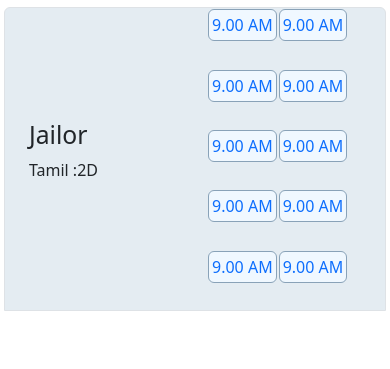
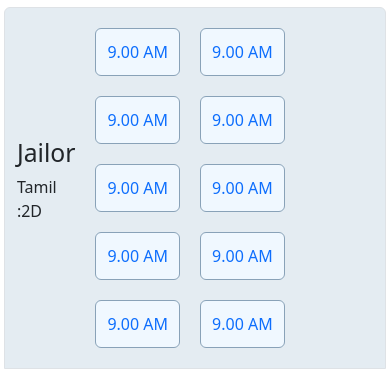
Before and after one commit to THN-SWE/cinema-ticket-booking, a plain HTML site: page index.html in a window 390 px wide. Shown: the part 503-872 px from the top of the page. Before the commit the page ends 844 px from the top, so only its background shows below. Drawn offline with nearby package versions, Linux system fonts and the light colour scheme.

Commit message:
second commit. tried to make little responsive

```diff
--- a/index.html
+++ b/index.html
@@ -56,9 +56,9 @@
       </div>
       <!-- date picker end  -->
     </div>
-    <div class="container-fluid rounded-top border body">
-      <div class="container movie_name"><h2>Jailor</h2> <p>Tamil :2D</p></div>
-      <div class="container show_times">
+    <div class="container-fluid rounded-top border body d-flex">
+      <div class="  movie_name flex-grow-1"><h2>Jailor</h2> <p>Tamil :2D</p></div>
+      <div class="  show_times ">
         <div class="rounded"><button class="btn "><a href="#">9.00 AM</a></button></div>
         <div class="rounded"><button class="btn "><a href="#">9.00 AM</a></button></div>
         <div class="rounded"><button class="btn "><a href="#">9.00 AM</a></button></div>
--- a/style.css
+++ b/style.css
@@ -1,3 +1,4 @@
+
 .theater{
     color: aliceblue;
     /* background-color: rgb(25, 25, 42); */
@@ -63,7 +64,7 @@
     background-color: rgb(228, 236, 242);
     margin-top:10px;
     max-width: 98%;
-    height: 36vh;
+    height: auto;
 
     display: flex;
     /* justify-content: ; */
@@ -73,7 +74,7 @@
   .movie_name{
     display: flex;
     flex-direction: column;
-    width: fit-content;
+
     /* align-items:center ; */
     justify-content: center;
   }
@@ -81,12 +82,14 @@
   .show_times {
     display: flex;
     flex-wrap: wrap;
+    justify-content:start;
+    margin: 10px;
   }
 
 
 
 
-  .show_times div{
+  /* .show_times div{
     border: 1px solid rgb(137, 162, 184);
     display: flex;
   padding: 2px;
@@ -94,8 +97,19 @@
    width: fit-content;
   align-items: center;
   height: fit-content;
+
+  margin: 1px;
+  } */
+  .show_times div{
+    border: 1px solid rgb(137, 162, 184);
+    display: flex;
+  padding: 10px;
+  background-color: aliceblue;
+   width: fit-content;
+  align-items: center;
+  height: fit-content;
   /* padding: 10px; */
-  margin: 1px;
+  margin: 10px;
   }
   .show_times div button{
     padding: 0;
```
